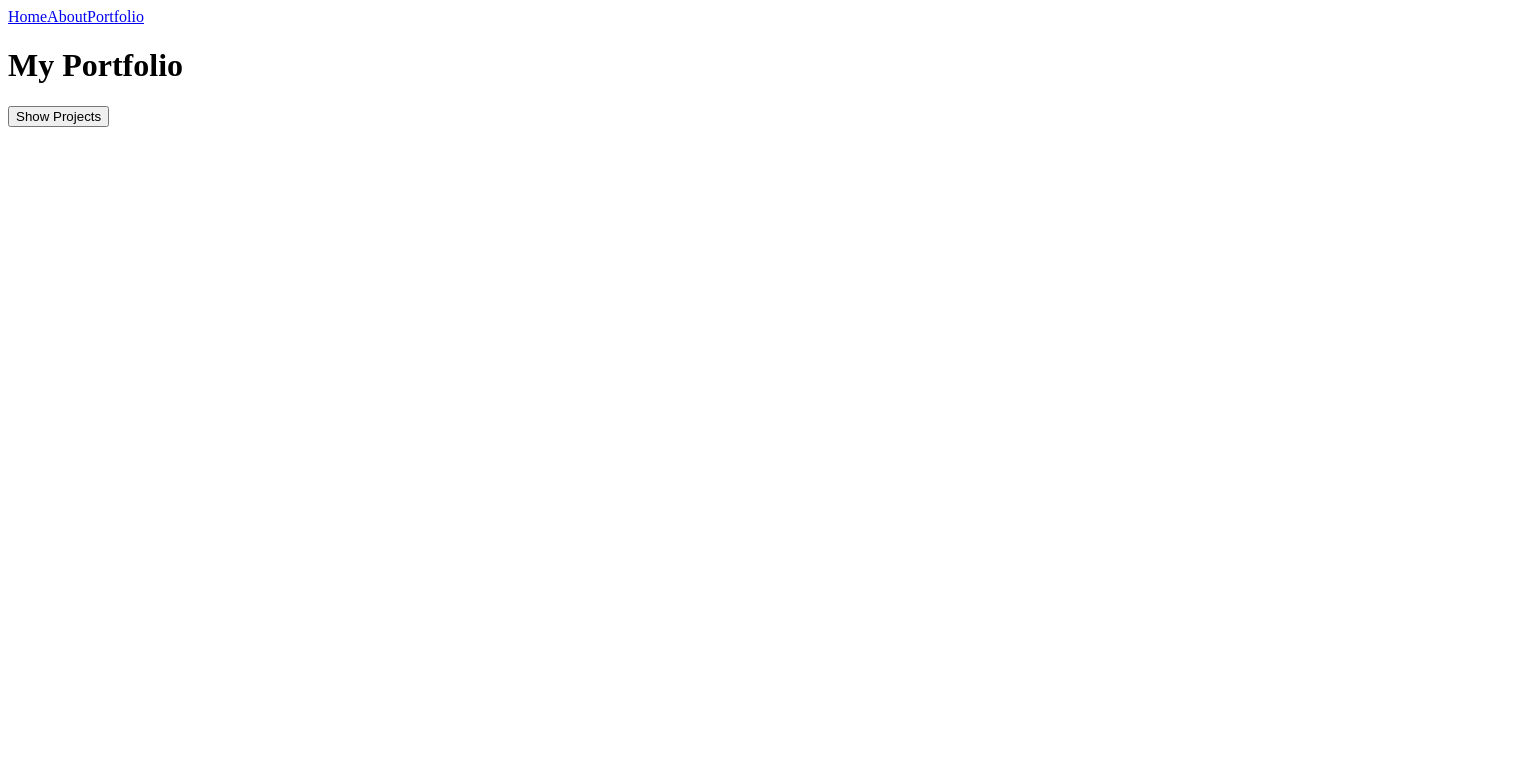
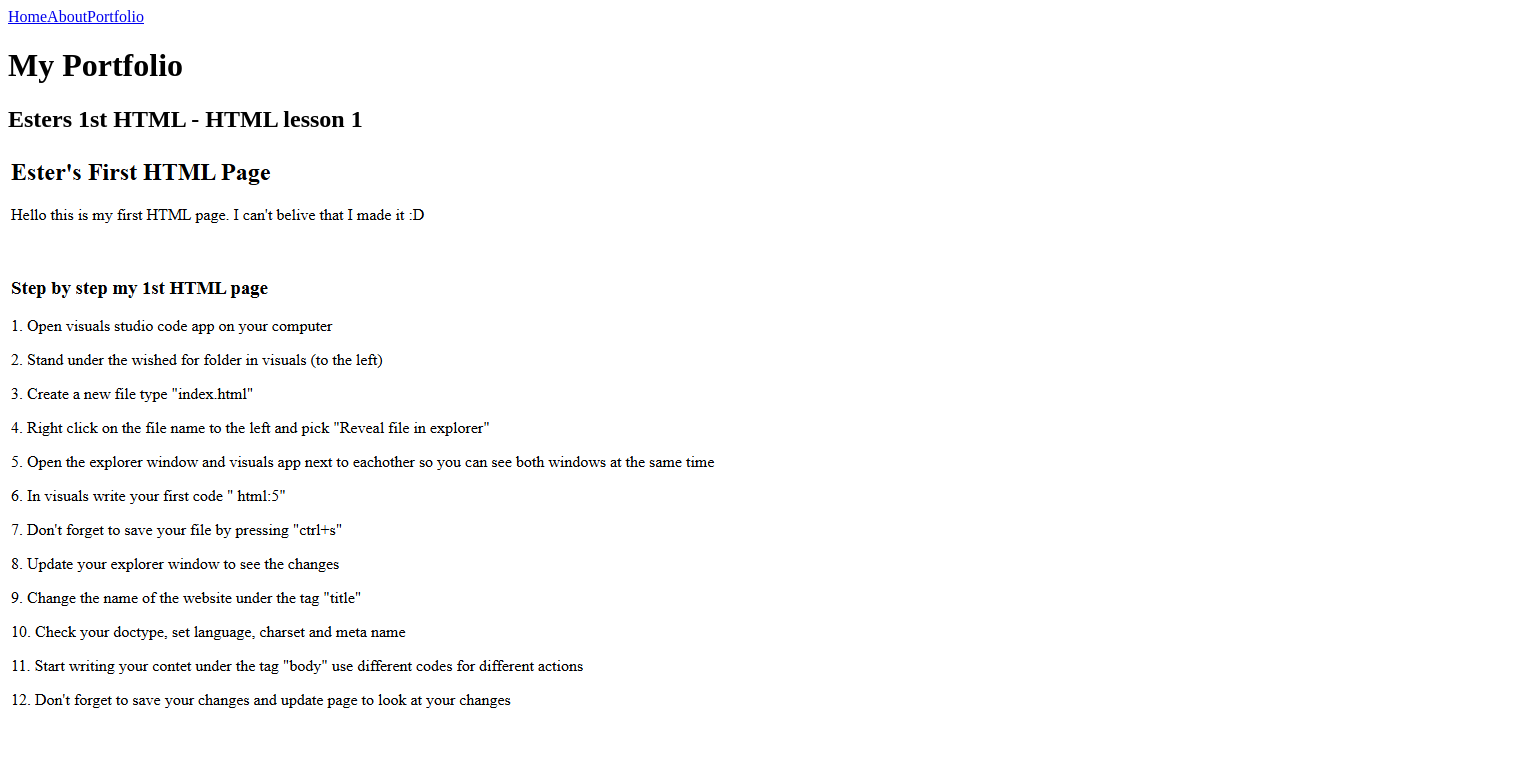
Before and after one commit to EsterHajos/Portfolio, a React (Vite) app in the folder Portfolio/: page /portfolio in a window 1280 px wide. Shown: the top 765 px of the page, 1534 px wide, since content can reach past the window. Built offline with nearby package versions, Linux system fonts and the light colour scheme.

Commit message:
popup not working

```diff
--- a/Portfolio/src/pages/Portfolio.jsx
+++ b/Portfolio/src/pages/Portfolio.jsx
@@ -6,26 +6,32 @@ import Popup from "../components/Popup";
 
 
 function Portfolio() {
-const [showProjects, setShowProjects] = useState(false);
+const [selectedProject, setSelectedProject] = useState(null);
 
   return (
 
     <div>
       <h1>My Portfolio</h1>
-        <button onClick={() => setShowProjects(!showProjects)}>
-          {showProjects ? "Hide Projects" : "Show Projects"}
-        </button>
+      <div className="project-container">
+        {projects.map((project) => (
+          <div key={project.projectname}
+            onClick={() => setSelectedProject(project)}
+            >
+          <Projectcard {...project} />
 
-      {showProjects && (
-        <div className="projects-container">
-          {projects.map((project, index) => (
-            <Projectcard key={index} project={project} />
-          ))}
-        </div>
+          </div>
+        ))}
+      </div>
+
+      {selectedProject && (
+        <Popup
+         {...selectedProject}
+         onClose={() => setSelectedProject(null)}
+        />
       )}
     </div>
 
-  )
+  );
 
 
 }
```
